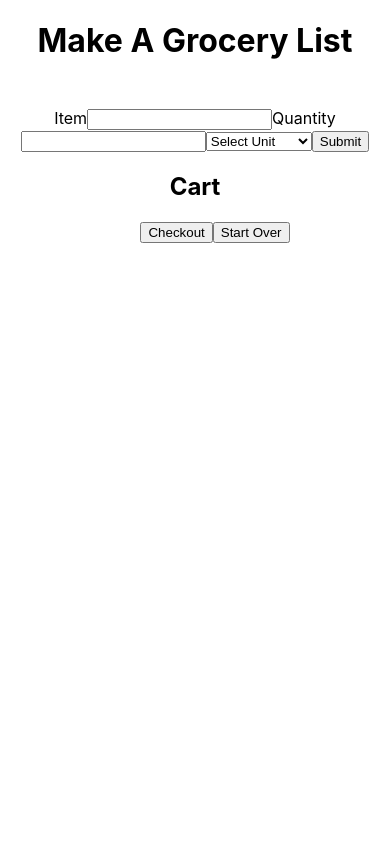
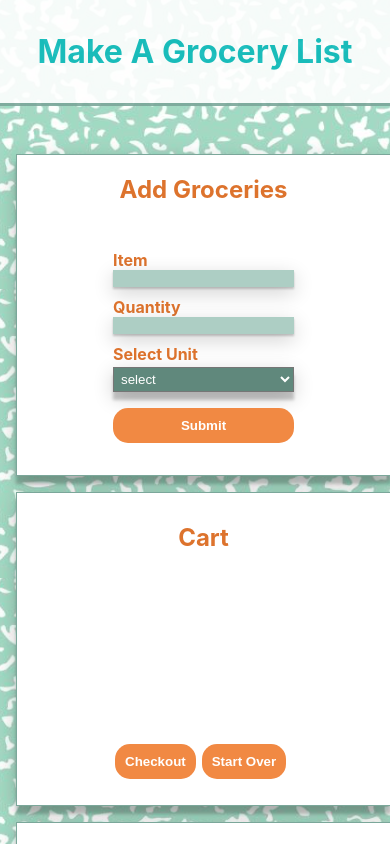
Before and after one commit to Sinuhem23/Groceries_With_React, a React (Create React App) app: page / in a window 390 px wide. Shown: the top 844 px of the page. Built offline with nearby package versions, Linux system fonts and the light colour scheme; the HTML template or start-up script is replaced by a standard one.

Commit message:
made mobile and completed

```diff
--- a/src/groceries.js
+++ b/src/groceries.js
@@ -8,6 +8,7 @@ export class Groceries extends Component {
   state = {
     groceries: [],
     purchased_groceries: [],
+    purchased_message: '',
   };
   handleChange = (e) => {
     this.setState({ [e.target.id]: e.target.value });
@@ -40,6 +41,7 @@ export class Groceries extends Component {
     this.setState({
       isPurchased: true,
       purchased_groceries: this.state.groceries,
+      purchased_message: 'Thanks for Shopping!',
     });
   };
 
@@ -65,8 +67,13 @@ export class Groceries extends Component {
     // Then render the item, quantity and units (12 pack, 1lb, 2 liters, etc.)
     return (
       <div>
-        <h1>Make A Grocery List</h1>
+        <h1 className='site_title'>Make A Grocery List</h1>
+        <div className='all_container'>
+          {/* Form Container */}
+
           <div className='form_container'>
+            <h2 className='container_title'>Add Groceries</h2>
+
             <form id='input_form' onSubmit={this.handleSubmit}>
               <lable htmlFor='item'>Item</lable>
               <input
@@ -74,6 +81,7 @@ export class Groceries extends Component {
                 onChange={this.handleChange}
                 value={this.state.item}
                 type='text'
+                required
               />
 
               <lable htmlFor='quantity'>Quantity</lable>
@@ -82,27 +90,31 @@ export class Groceries extends Component {
                 onChange={this.handleChange}
                 value={this.state.quantity}
                 type='text'
+                required
               />
-
+              <lable htmlFor='quantity'>Select Unit</lable>
               <select
+                name='unit'
                 id='units'
                 onChange={this.handleChange}
                 value={this.state.units}
+                required
               >
-              <option>Select Unit</option>
-              <option>liters (L)</option>
-              <option>millilitres (mL) </option>
-              <option>grams (g)</option>
-              <option>kilograms (kg)</option>
+                <option value=''>select</option>
+                <option value='liters'>liters (L)</option>
+                <option value='millilitres'>millilitres (mL) </option>
+                <option value='grams'>grams (g)</option>
+                <option value='kilograms'>kilograms (kg)</option>
               </select>
-
-            <button type='submit'>Submit</button>
+              <button type='submit' value='Submit'>
+                Submit
+              </button>
             </form>
           </div>
 
-        {/* Display List */}
+          {/* Display List Container */}
           <div className='display_list_container'>
-          <h2>Cart</h2>
+            <h2 className='container_title'>Cart</h2>
 
             {/* Map to iterate */}
             <div>
@@ -115,8 +127,9 @@ export class Groceries extends Component {
                     <button onClick={() => this.delete(idx)}>Remove</button>
                   </li>
                 ))}
-              <div>
+                <div className='checkout_clear_btns'>
                   <button
+                    className='checkout_btn'
                     onClick={() => {
                       this.checkout();
                       console.log(this.state.groceries);
@@ -133,28 +146,23 @@ export class Groceries extends Component {
                   </button>
                 </div>
               </ol>
-            {/* <h4>{this.state.groceries.map[() => this.state.groceries.item]}</h4> */}
             </div>
-          <div className='purchased_list'>
+          </div>
+          {/* Checkout Container */}
+          <div className='checkout_container'>
+            <h2 className='container_title'>Purchased Groceries</h2>
+            <ol className='purchases'>
               {this.state.purchased_groceries.map((grocery, idx) => (
                 <li key={idx}>
-                Item:{' ' + grocery.item + ' '}
-                Quantity:{' ' + grocery.quantity + ' '}
-                Units:{grocery.units + ' '}
+                  {' ' + grocery.item + ' '}
+                  {' ' + grocery.quantity + ' '}
+                  {grocery.units + ' '}
                 </li>
               ))}
+              <h3 className='thankYou'>{this.state.purchased_message}</h3>
+            </ol>
           </div>
-
-          {/* <h4>Item: {this.state.groceries[0]}</h4>
-          <h4>Quantity: {this.state.groceries[2]}</h4>
-
-          <h4>Unit: {this.state.groceries[1]}</h4> */}
         </div>
-
-        {/* <button onClick={() => this.inputs()}>Input a grocery</button>
-        <h4>
-          {this.state.item}, {this.state.quantity}lbs, {this.state.units} liters
-        </h4> */}
       </div>
     );
   }
--- a/src/grocery.css
+++ b/src/grocery.css
@@ -1,39 +1,144 @@
-form {
-  margin-top: 3rem;
+body {
+  background-image: url('./Grocery_Bg.png');
+  background-repeat: repeat;
+}
+button {
+  background-color: rgb(241, 137, 67);
+  padding: 10px;
+  border-radius: 15px;
+  color: white;
+  font-weight: bold;
+  outline: 0;
+  border: 0;
+}
+button:hover {
+  background-color: rgb(187, 105, 50);
+}
+.all_container {
+  display: grid;
+  grid-template-columns: 1fr 1fr 1fr;
+  grid-gap: 1rem;
+  padding: 1rem;
+}
+
+.form_container {
+  background-color: white;
+  box-shadow: 0 8px 3px 0 rgba(0, 0, 0, 0.2), 0 6px 20px 0 rgba(0, 0, 0, 0.19);
+  border: 1px solid rgb(123, 167, 154);
+}
+.display_list_container {
+  background-color: white;
+  box-shadow: 0 8px 3px 0 rgba(0, 0, 0, 0.2), 0 6px 20px 0 rgba(0, 0, 0, 0.19);
+  border: 1px solid rgb(123, 167, 154);
+}
+.checkout_container {
+  background-color: white;
+  box-shadow: 0 8px 3px 0 rgba(0, 0, 0, 0.2), 0 6px 20px 0 rgba(0, 0, 0, 0.19);
+  border: 1px solid rgb(123, 167, 154);
+  font-weight: bold;
+}
+.site_title {
+  margin: 0 0 2rem 0;
+  color: rgb(10, 185, 185);
+  padding: 2rem;
+  background-color: white;
+  font-weight: bold;
+  opacity: 0.9;
+  justify-content: center;
+  border-bottom: 3px solid rgb(123, 167, 154);
+}
+#units {
+  margin-top: 3px;
+  background-color: rgb(96, 136, 124);
+
+  box-shadow: 0 8px 3px 0 rgba(0, 0, 0, 0.2), 0 6px 20px 0 rgba(0, 0, 0, 0.19);
+  padding: 3px;
+  color: white;
+}
+#units:hover {
+  background-color: rgb(72, 100, 92);
+}
+
+#input_form {
+  margin: 1rem 5rem;
+  display: flex;
+  flex-direction: column;
+  flex-wrap: wrap;
+  padding: 1rem;
+}
+input {
+  background-color: rgb(173, 206, 196);
+  color: white;
+  box-shadow: 0 2px 2px 0 rgba(0, 0, 0, 0.2), 0 6px 20px 0 rgba(0, 0, 0, 0.19);
+  border: 0;
+  outline: 0;
+}
+input:focus {
+  background-color: rgb(173, 206);
+  font-weight: bold;
+  outline: 0;
+}
+input:hover {
+  background-color: rgb(123, 167, 154);
+}
+
+select {
+  margin-bottom: 1rem;
+}
+lable {
+  margin-top: 10px;
+  font-weight: bold;
+  color: rgb(221, 115, 45);
+  align-self: flex-start;
+}
+.checkout_clear_btns {
+  margin: 12rem 2rem 0 0;
 }
 .add_another_btn {
   margin-top: 1rem;
 }
-/* .grocery_container {
+.ol_info {
+  font-weight: bold;
+  color: rgb(10, 185, 185);
+}
+li {
+  padding: 6px 6px 6px 0;
+  /* text-align: initial; */
+}
+.purchases {
+  color: rgb(22, 175, 116);
   display: grid;
-  grid-template-columns: 12rem;
+}
+.checkout_btn {
+  margin-right: 6px;
+}
+.container_title {
+  color: rgb(221, 115, 45);
+}
+.thankYou {
+  color: rgb(221, 115, 45);
   justify-content: center;
-  border: 1px solid black;
-}
-.form_reponse_container {
-  display: grid;
-  grid-template-columns: 1fr 1fr;
-  border: 1px solid black;
-}
-.grocery_response {
-  display: grid;
-  border: 1px solid black;
+  margin-top: 9.5rem;
 }
 
-.ol_info {
-  display: flex;
-  justify-content: center;
-  padding: 1rem;
+/* Media  /////////////////////////////// */
+@media (max-width: 650px) {
+  .all_container {
+    grid-template-columns: none;
+  }
+  .ol_info {
+    text-align: left;
+  }
+  .checkout_btn {
+    margin-left: 3rem;
+  }
+  .thankYou {
+    margin-right: 2rem;
+  }
+  li {
+    display: flex;
+  }
+  .display_list_container {
+    padding: 10px;
+  }
 }
-.your_grocery_list_text {
-  display: flex;
-  justify-content: flex-end;
-  margin-right: 12%;
-
-  padding: 3rem;
-}
-.input_form {
-  display: grid;
-  padding: 1rem;
-  justify-content: center;
-} */
```
Also changed, not shown: src/Grocery_Bg.png (added). Lines whose indentation alone changed are shown as unchanged.
